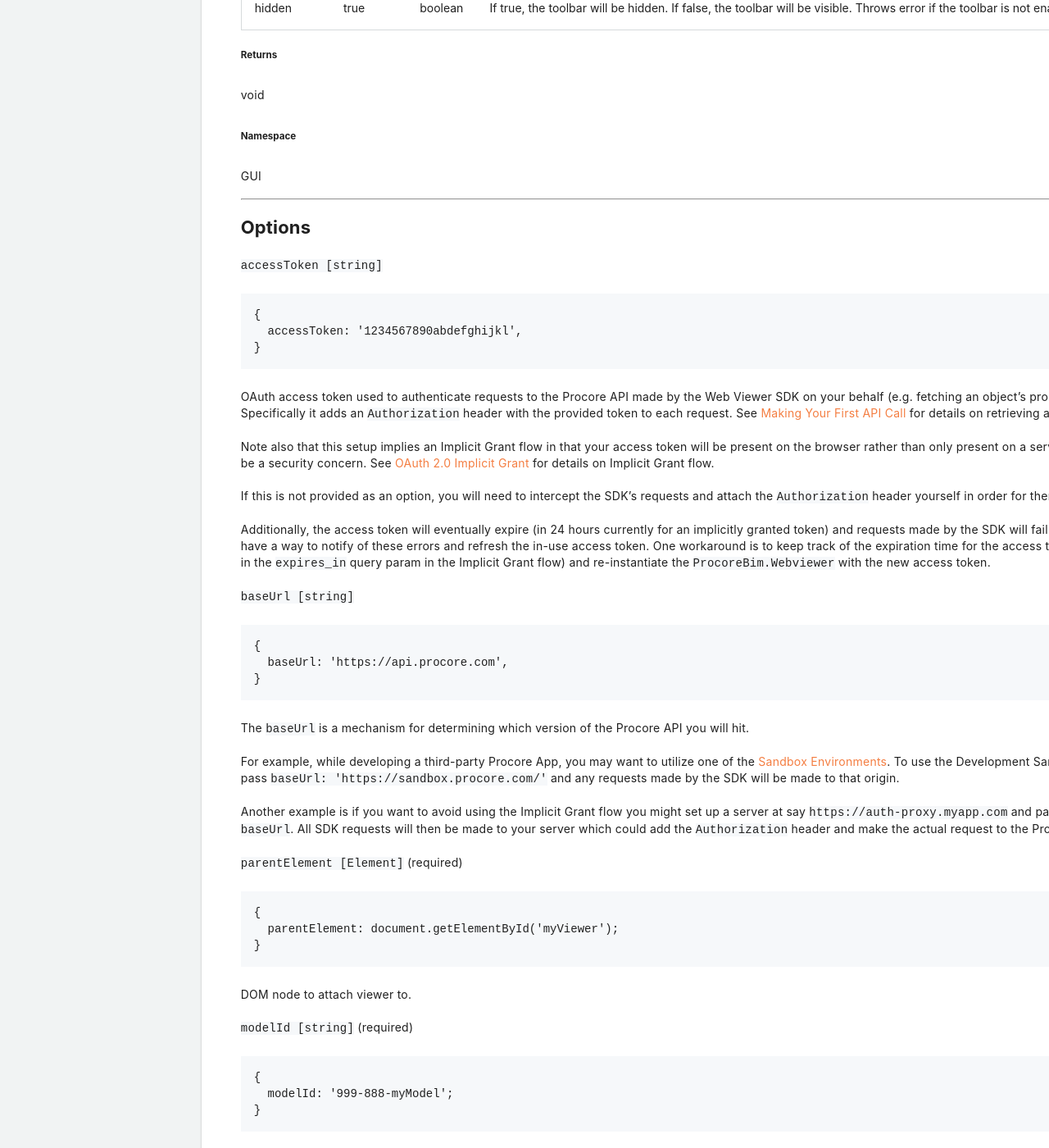
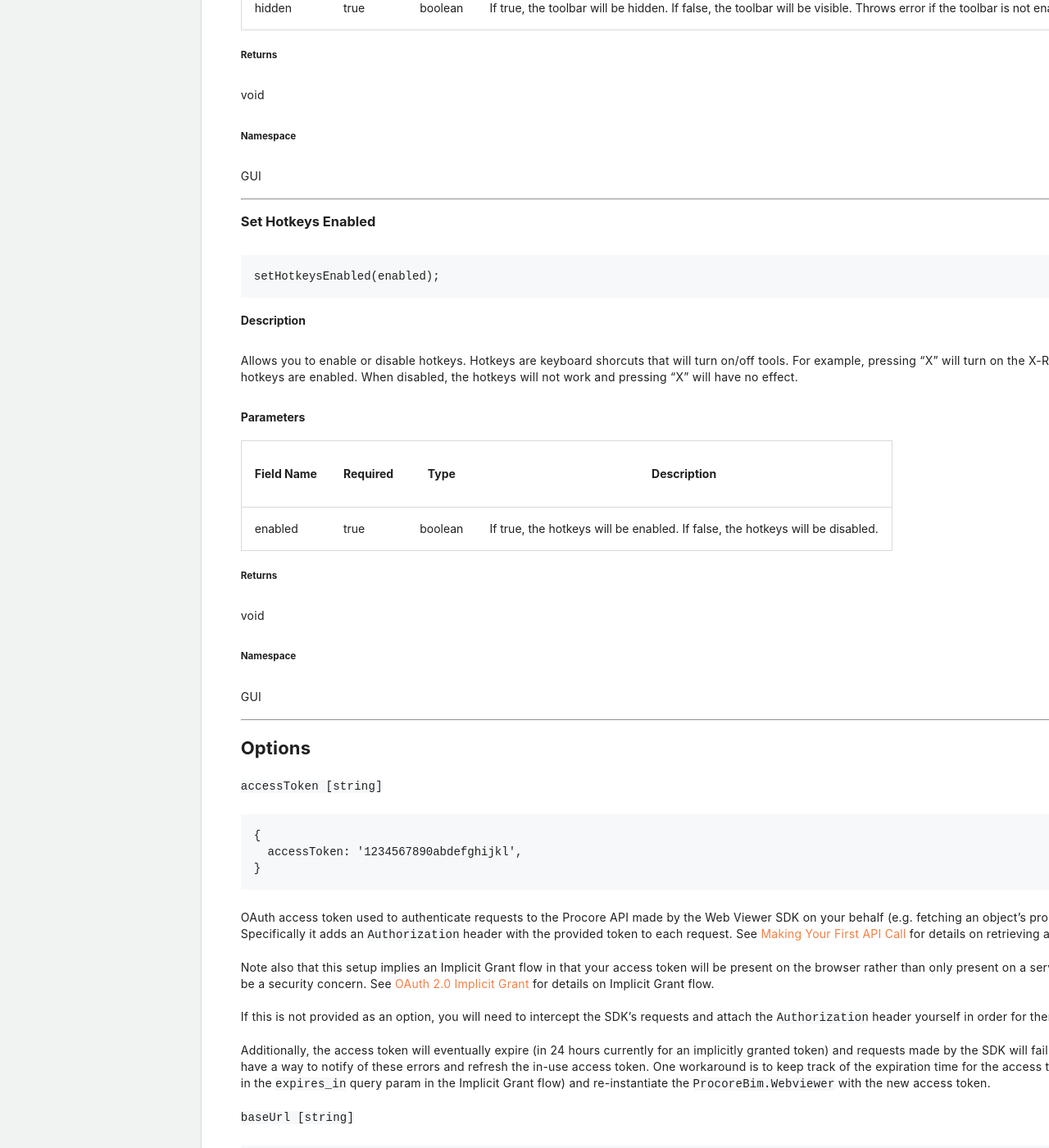
Before and after one commit to procore/documentation, a Jekyll site: the page built from bim_webviewer/bim_web_viewer.md, in a window 1280 px wide and 1400 px high, scrolled down 73081 px. Shown: the whole window at 82% size. Built offline with Jekyll 4.4.1, drawn with Linux system fonts in a browser that asks for light colours; comment, search, counter and statistics services are not loaded.

Commit message:
Added documentation for hotkeys enabled

````diff
--- a/bim_webviewer/bim_web_viewer.md
+++ b/bim_webviewer/bim_web_viewer.md
@@ -3436,6 +3436,34 @@ Allows you to set the visibility of the bottom toolbar.
 | Field Name | Required | Type | Description |
 | - | - | - | - |
 | hidden | true | boolean | If true, the toolbar will be hidden. If false, the toolbar will be visible. Throws error if the toolbar is not enabled. |
+
+##### Returns
+
+void
+
+##### Namespace
+
+GUI
+
+---
+
+### Set Hotkeys Enabled
+
+<p class="heading-link-container"><a class="heading-link" href="#set-hotkeys-enabled"></a></p>
+
+```js
+setHotkeysEnabled(enabled);
+```
+
+#### Description
+
+Allows you to enable or disable hotkeys. Hotkeys are keyboard shorcuts that will turn on/off tools. For example, pressing "X" will turn on the X-Ray mode when hotkeys are enabled. When disabled, the hotkeys will not work and pressing "X" will have no effect.
+
+#### Parameters
+
+| Field Name | Required | Type | Description |
+| - | - | - | - |
+| enabled | true | boolean | If true, the hotkeys will be enabled. If false, the hotkeys will be disabled.|
 
 ##### Returns
 
````
